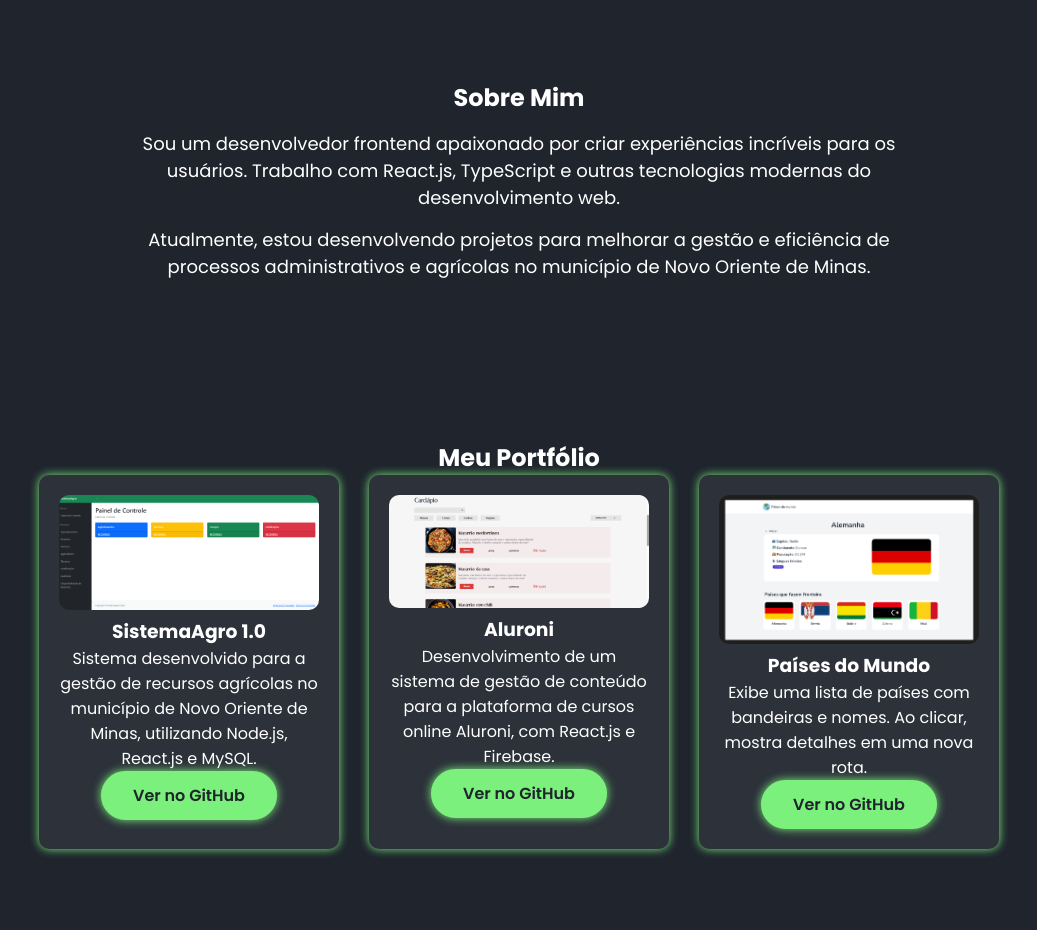
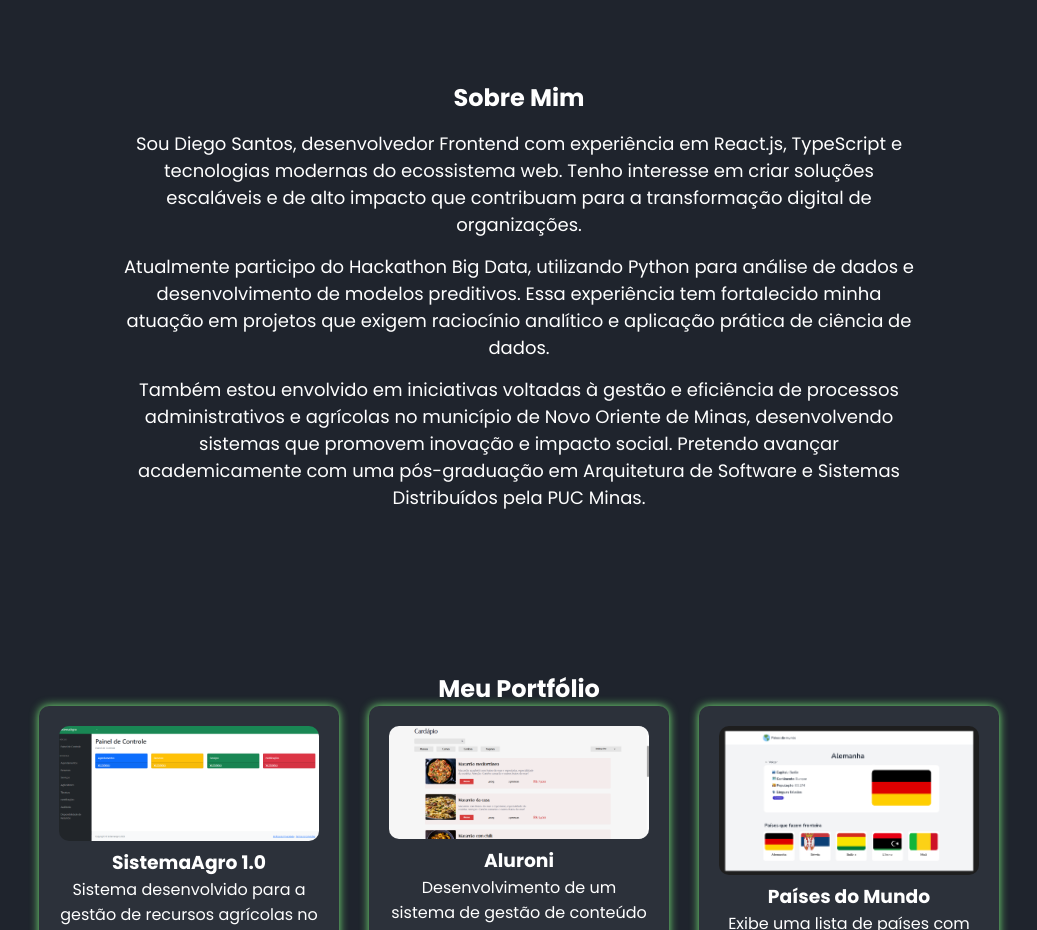
Before and after one commit to Diegodevops26/PortfolioDiego.Dev, a React (Vite) app: page / in a window 1280 px wide. Shown: the part 800-1730 px from the top of the page, without its empty margins (121-1158 px from the left). Built offline with nearby package versions, Linux system fonts and the light colour scheme.

Commit message:
Update about.tsx

```diff
--- a/src/components/about.tsx
+++ b/src/components/about.tsx
@@ -5,12 +5,22 @@ const About = () => {
     return (
         <section className="sobre" id="sobre">
             <h2> Sobre Mim </h2>
-            <p>Sou um desenvolvedor frontend apaixonado por criar experiências incríveis para os usuários. Trabalho com
-                React.js, TypeScript e outras tecnologias modernas do desenvolvimento web.</p>
-            <p>Atualmente, estou desenvolvendo projetos para melhorar a gestão e eficiência de processos administrativos
-                e agrícolas no município de Novo Oriente de Minas.</p>
+            <p>
+  Sou Diego Santos, desenvolvedor Frontend com experiência em React.js, TypeScript e tecnologias modernas do ecossistema web.
+  Tenho interesse em criar soluções escaláveis e de alto impacto que contribuam para a transformação digital de organizações.
+</p>
+<p>
+  Atualmente participo do Hackathon Big Data, utilizando Python para análise de dados e desenvolvimento de modelos preditivos.
+  Essa experiência tem fortalecido minha atuação em projetos que exigem raciocínio analítico e aplicação prática de ciência de dados.
+</p>
+<p>
+  Também estou envolvido em iniciativas voltadas à gestão e eficiência de processos administrativos e agrícolas no município de Novo Oriente de Minas, desenvolvendo sistemas que promovem inovação e impacto social.
+  Pretendo avançar academicamente com uma pós-graduação em Arquitetura de Software e Sistemas Distribuídos pela PUC Minas.
+</p>
+
         </section>
     );
 };
 
+
 export default About;
```
